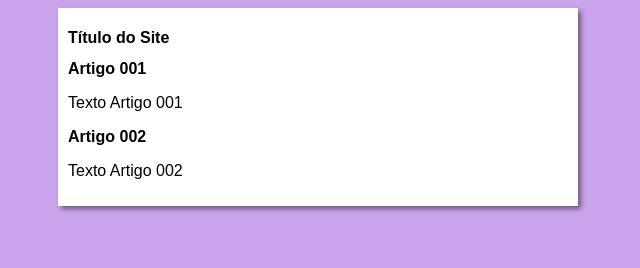
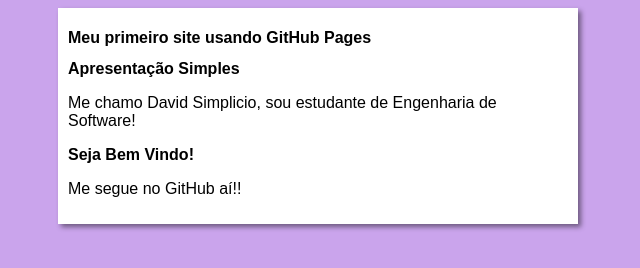
Before and after one commit to davidsimplicio/projeto-site, a plain HTML site: page index.html in a window 1280 px wide. Shown: the whole page, without its empty margins (322-962 px from the left). Drawn offline with Linux system fonts and the light colour scheme.

Commit message:
Alterações no conteúdo

```diff
--- a/index.html
+++ b/index.html
@@ -3,21 +3,21 @@
 <head>
     <meta charset="UTF-8">
     <meta name="viewport" content="width=device-width, initial-scale=1.0">
-    <title>Título do Site</title>
+    <title>Teste Site</title>
     <link rel="stylesheet" href="estilos/style.css">
 </head>
 <body>
     <main>
         <header>
-            <h1>Título do Site</h1>
+            <h1>Meu primeiro site usando GitHub Pages</h1>
         </header>
         <article>
-            <h2>Artigo 001</h2>
-            <p>Texto Artigo 001</p>
+            <h2>Apresentação Simples</h2>
+            <p>Me chamo David Simplicio, sou estudante de Engenharia de Software!</p>
         </article>
         <article>
-            <h2>Artigo 002</h2>
-            <p>Texto Artigo 002</p>
+            <h2>Seja Bem Vindo!</h2>
+            <p>Me segue no GitHub aí!!</p>
         </article>
     </main>
 </body>
```
